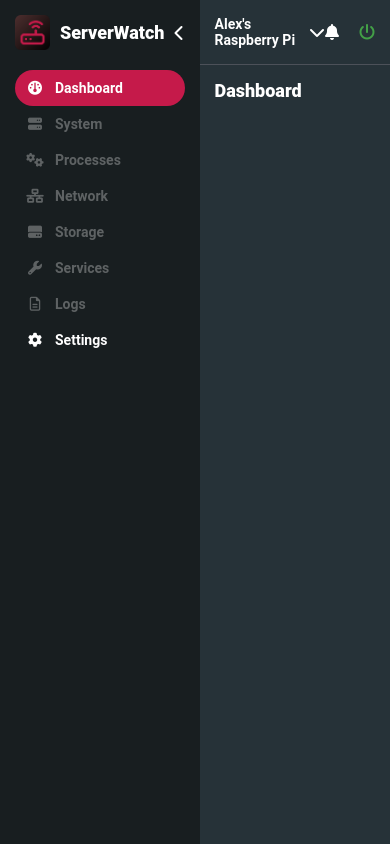
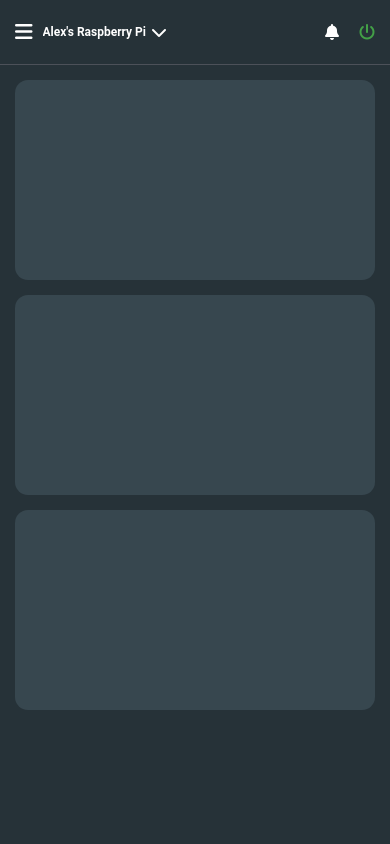
Before and after one commit to AlexanderHeffernan/ServerWatch, a Vue app in the folder frontend/: page / in a window 390 px wide. Built offline with nearby package versions, Linux system fonts and the light colour scheme.

Commit message:
Setting up dashboard view, styling, not functionality. Styling for mobile responsiveness as well.

```diff
--- a/frontend/src/App.vue
+++ b/frontend/src/App.vue
@@ -1,7 +1,7 @@
 <template>
-    <SideNav />
+    <SideNav @sidebar-toggled="handleSidebarToggle" />
     <div class="main-container">
-        <TopBar />
+        <TopBar @mobile-sidebar-toggle="handleMobileSidebarToggle" />
         <div class="content">
             <router-view />
         </div>
@@ -9,8 +9,34 @@
 </template>
 
 <script lang="ts" setup>
+import { ref, provide } from 'vue';
 import SideNav from './components/SideNav.vue';
 import TopBar from './components/TopBar.vue';
+
+const isSidebarMoving = ref(false);
+const mobileSidebarMinimized = ref(true);
+
+function handleSidebarToggle() {
+    if (window.innerWidth <= 480) {
+        mobileSidebarMinimized.value = !mobileSidebarMinimized.value;
+    }
+    isSidebarMoving.value = true;
+    setTimeout(() => {
+        isSidebarMoving.value = false;
+    }, 400);
+}
+
+function handleMobileSidebarToggle() {
+    mobileSidebarMinimized.value = !mobileSidebarMinimized.value;
+    isSidebarMoving.value = true;
+    setTimeout(() => {
+        isSidebarMoving.value = false;
+    }, 400);
+}
+
+provide('isSidebarMoving', isSidebarMoving);
+provide('mobileSidebarMinimized', mobileSidebarMinimized);
+
 </script>
 
 <style>
@@ -19,6 +45,7 @@ import TopBar from './components/TopBar.vue';
     --primary-dark-color: #5D1A2A;
     --primary-light-color: #E0557A;
     --background-color: #263238;
+    --background-light-color: #37474F;
     --accent-color: #43A047;
     --accent-dark-color: #00701A;
 }
@@ -53,6 +80,22 @@ import TopBar from './components/TopBar.vue';
     margin: 15px;
 }
 
+@media (max-width: 480px) {
+    .main-container {
+        position: absolute;
+        top: 0;
+        left: 0;
+        width: 100vw;
+        height: 100vh;
+    }
+
+    .content {
+        margin: 0;
+        padding: 15px;
+        overflow-y: auto;
+    }
+}
+
 h1 {
     color: #FFFFFF;
     font-size: 18px;
@@ -64,4 +107,14 @@ h2 {
     font-size: 14px;
     font-weight: 600;
 }
+
+@media (max-width: 480px) {
+    h1 {
+        font-size: 16px;
+    }
+
+    h2 {
+        font-size: 12px;
+    }
+}
 </style>
--- a/frontend/src/components/HelloWorld.vue
+++ /dev/null
@@ -1,65 +0,0 @@
-<template>
-  <div class="hello">
-    <h1>{{ msg }}</h1>
-    <p>
-      For a guide and recipes on how to configure / customize this project,<br>
-      check out the
-      <a href="https://cli.vuejs.org" target="_blank" rel="noopener">vue-cli documentation</a>.
-    </p>
-    <h3>Installed CLI Plugins</h3>
-    <ul>
-      <li><a href="https://github.com/vuejs/vue-cli/tree/dev/packages/%40vue/cli-plugin-babel" target="_blank" rel="noopener">babel</a></li>
-      <li><a href="https://github.com/vuejs/vue-cli/tree/dev/packages/%40vue/cli-plugin-pwa" target="_blank" rel="noopener">pwa</a></li>
-      <li><a href="https://github.com/vuejs/vue-cli/tree/dev/packages/%40vue/cli-plugin-router" target="_blank" rel="noopener">router</a></li>
-      <li><a href="https://github.com/vuejs/vue-cli/tree/dev/packages/%40vue/cli-plugin-eslint" target="_blank" rel="noopener">eslint</a></li>
-      <li><a href="https://github.com/vuejs/vue-cli/tree/dev/packages/%40vue/cli-plugin-typescript" target="_blank" rel="noopener">typescript</a></li>
-    </ul>
-    <h3>Essential Links</h3>
-    <ul>
-      <li><a href="https://vuejs.org" target="_blank" rel="noopener">Core Docs</a></li>
-      <li><a href="https://forum.vuejs.org" target="_blank" rel="noopener">Forum</a></li>
-      <li><a href="https://chat.vuejs.org" target="_blank" rel="noopener">Community Chat</a></li>
-      <li><a href="https://twitter.com/vuejs" target="_blank" rel="noopener">Twitter</a></li>
-      <li><a href="https://news.vuejs.org" target="_blank" rel="noopener">News</a></li>
-    </ul>
-    <h3>Ecosystem</h3>
-    <ul>
-      <li><a href="https://router.vuejs.org" target="_blank" rel="noopener">vue-router</a></li>
-      <li><a href="https://vuex.vuejs.org" target="_blank" rel="noopener">vuex</a></li>
-      <li><a href="https://github.com/vuejs/vue-devtools#vue-devtools" target="_blank" rel="noopener">vue-devtools</a></li>
-      <li><a href="https://vue-loader.vuejs.org" target="_blank" rel="noopener">vue-loader</a></li>
-      <li><a href="https://github.com/vuejs/awesome-vue" target="_blank" rel="noopener">awesome-vue</a></li>
-    </ul>
-  </div>
-</template>
-
-<script lang="ts">
-import { Options, Vue } from 'vue-class-component';
-
-@Options({
-  props: {
-    msg: String
-  }
-})
-export default class HelloWorld extends Vue {
-  msg!: string
-}
-</script>
-
-<!-- Add "scoped" attribute to limit CSS to this component only -->
-<style scoped>
-h3 {
-  margin: 40px 0 0;
-}
-ul {
-  list-style-type: none;
-  padding: 0;
-}
-li {
-  display: inline-block;
-  margin: 0 10px;
-}
-a {
-  color: #42b983;
-}
-</style>
--- a/frontend/src/components/SideNav.vue
+++ b/frontend/src/components/SideNav.vue
@@ -1,11 +1,11 @@
 <template>
-    <div :class="['side-nav', { minimized }]">
+    <div :class="['side-nav', { minimized, 'mobile-sidebar-minimized': mobileSidebarMinimized }]">
         <div class="header-container">
             <img src="../assets/icon.png" alt="Logo" @click="toggleSidebar" />
             <h1 :class="{ hidden: minimized}">ServerWatch</h1>
             <i
                 class="fa-solid fa-chevron-left"
-                :class="{ hidden: minimized}"
+                :class="{ hidden: minimized, 'mobile': !mobileSidebarMinimized}"
                 @click="toggleSidebar">
             </i>
         </div>
@@ -46,13 +46,24 @@
     </div>
 </template>
 <script setup lang="ts">
-import { ref } from 'vue';
+import { ref, defineEmits, inject } from 'vue';
 
 const minimized = ref(false);
+const mobileSidebarMinimized = inject('mobileSidebarMinimized');
+const emit = defineEmits(['sidebar-toggled']);
 
 function toggleSidebar() {
-    minimized.value = !minimized.value;
+    if (window.innerWidth > 480) {
+        minimized.value = !minimized.value;
+    }
+    emit('sidebar-toggled');
 }
+
+window.addEventListener('resize', () => {
+    if (window.innerWidth <= 480) {
+        minimized.value = false;
+    }
+});
 </script>
 <style scoped>
 .side-nav {
@@ -93,6 +104,10 @@ function toggleSidebar() {
     font-size: 16px;
     font-weight: 900;
     cursor: pointer;
+}
+
+.header-container i.mobile {
+    margin-left: auto;
 }
 
 .nav-links {
@@ -138,4 +153,23 @@ function toggleSidebar() {
     opacity: 0;
     visibility: hidden;
 }
+
+@media (max-width: 480px) {
+    .side-nav {
+        position: absolute;
+        top: 0;
+        left: 0;
+        width: 100vw;
+        height: 100vh;
+        padding: 15px;
+        z-index: 9999;
+        transition: left 0.4s ease, width 0.4s ease, padding 0.4s ease;
+    }
+
+    .side-nav.mobile-sidebar-minimized {
+        position: relative;
+        left: -100% !important;
+        width: 0 !important;
+    }
+}
 </style>
--- a/frontend/src/components/TopBar.vue
+++ b/frontend/src/components/TopBar.vue
@@ -1,5 +1,6 @@
 <template>
     <div class="top-bar">
+        <i class="mobile-icon fa-solid fa-bars" @click="$emit('mobile-sidebar-toggle')"></i>
         <div class="server-name">
             <h2>Alex's Raspberry Pi</h2>
             <i class="fa-solid fa-chevron-down"></i>
@@ -23,10 +24,32 @@
     align-items: center;
 }
 
+.mobile-icon {
+    display: none;
+}
+@media (max-width: 480px) {
+    .mobile-icon {
+        display: block;
+        color: #FFFFFF;
+        font-size: 20px;
+        cursor: pointer;
+        margin-right: 10px;
+    }
+}
+
 .server-name {
     display: flex;
     align-items: center;
-    gap: 10px;
+    gap: 5px;
+    flex-grow: 1;
+    overflow: hidden;
+    margin-right: 35px;
+}
+
+.server-name h2 {
+    white-space: nowrap;
+    overflow: hidden;
+    text-overflow: ellipsis;
 }
 
 .server-name i {
--- a/frontend/src/views/DashboardView.vue
+++ b/frontend/src/views/DashboardView.vue
@@ -1,6 +1,60 @@
 <template>
-  <h1>Dashboard</h1>
+    <div class="dashboard">
+        <div class="widget wide" :class="{ moving: isMoving }">
+
+        </div>
+        <div class="widget small" :class="{ moving: isMoving }">
+
+        </div>
+        <div class="widget small" :class="{ moving: isMoving }">
+
+        </div>
+    </div>
 </template>
 
 <script setup lang="ts">
+import { inject } from 'vue';
+
+const isMoving = inject('isSidebarMoving');
 </script>
+
+<style scoped>
+.dashboard {
+    display: flex;
+    flex-wrap: wrap;
+    justify-content: flex-start;
+    align-items: flex-start;
+    gap: 15px;
+    width: 100%;
+    height: 100%;
+}
+
+.widget {
+    background-color: var(--background-light-color);
+    border-radius: 13px;
+    opacity: 1;
+    transition: transform 0.3s ease, opacity 0.3s ease;
+}
+
+.widget.moving {
+    opacity: 0.3;
+    transform: scale(0.95);
+}
+
+.widget.small {
+    width: 250px;
+    height: 200px;
+}
+
+.widget.wide {
+    width: 500px;
+    height: 200px;
+}
+
+@media (max-width: 768px) {
+    .widget {
+        width: 100% !important;
+        height: auto;
+    }
+}
+</style>
```
